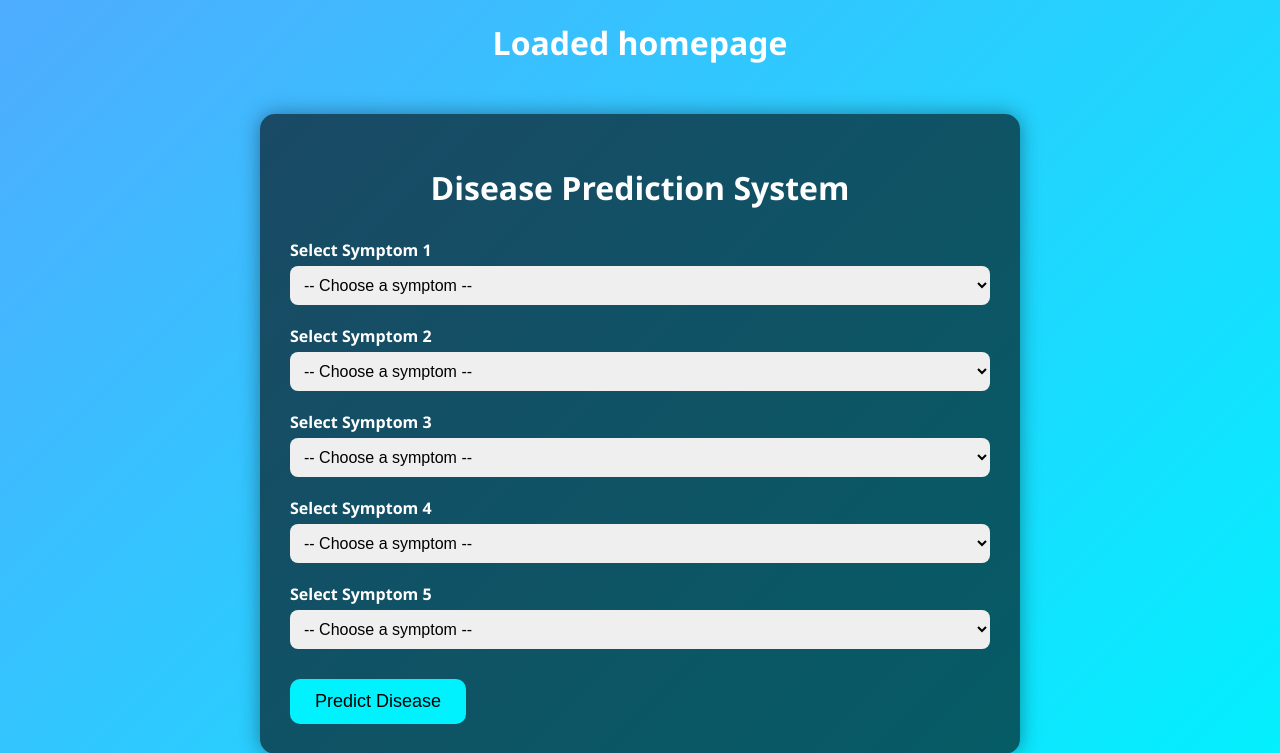
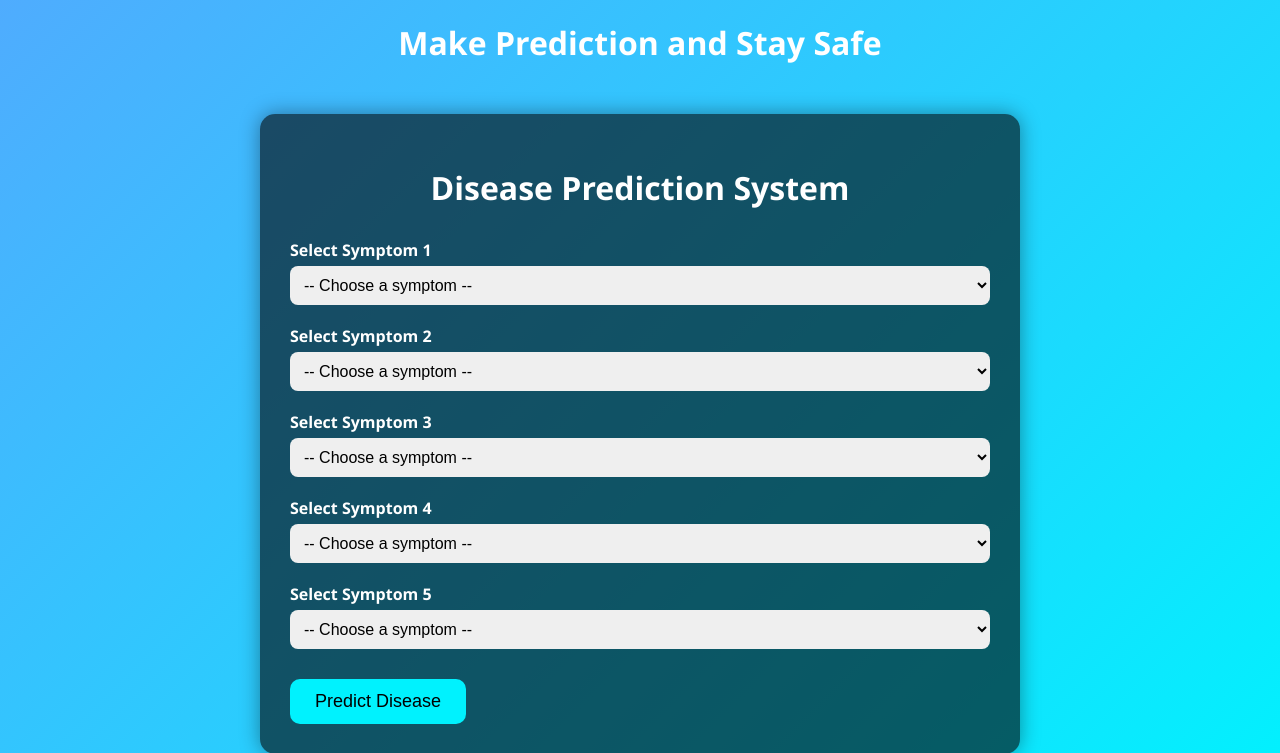
Before and after one commit to Mohit-Mundria/End_to_End_Disease_Prediction_Project, a Flask app: page /predict in a window 1280 px wide. Shown: the top 753 px of the page. Run offline with Flask 3, Linux system fonts and the light colour scheme; parts of the project's set-up code (start-up, migrations or seed data) failed here and were passed over.

```diff
--- a/app.py
+++ b/app.py
@@ -6,7 +6,7 @@ import json
 
 app=Flask(__name__)
 
-
+# Here we laod our model and required files.
 model=joblib.load(r"C:\Users\ACER\Documents\Downloads\ensemble_model.pkl")
 encoder=joblib.load(r"C:\Users\ACER\Documents\Downloads\_disease_Lebel_encoder")
 
@@ -24,22 +24,20 @@ all_symptoms=list(disease_weight_dict.keys())
 
 
 
-
+#This will triger our Home.html file.
 @app.route('/')
 def home():
     print("Home page loaded!")
-    return render_template("home.html")#,symptoms=all_symptoms)
+    return render_template("home.html")
 
 
-
+#Here we made a method which is used when our user use the API for sending the input and model predict the output.
 @app.route("/predict_api",methods=['GET','POST'])
 def predict_api():
     data=request.json["data"]
     print("Received JSON data:", data)
     if request.method == 'POST':
         print("Form submitted!")
-
-
     lst=[]
     for i in data:
         lst.append(disease_weight_dict.get(data[i],0))
@@ -62,6 +60,8 @@ def predict_api():
     })
 
 
+
+# Here we made a method for the user which directly give data from the website.
 @app.route("/predict" ,methods=['GET','POST'])
 def predict():
     if request.method == 'GET':
--- a/templates/predict.html
+++ b/templates/predict.html
@@ -82,10 +82,10 @@
     </style>
 </head>
 <body>
-    <h1>Loaded homepage</h1>
+    <h1>Make Prediction and Stay Safe</h1>
     <div class="container">
         <h1>Disease Prediction System</h1>
-
+        <!--Here we take input from the user by a loop-->
         <form method="POST" action="/predict">
             {% for i in range(1, 6) %}
                 <label for="symptom{{ i }}">Select Symptom {{ i }}</label>
```
Also changed, not shown: requirements.txt (+7 -0 lines), README.md, 2 other files.
